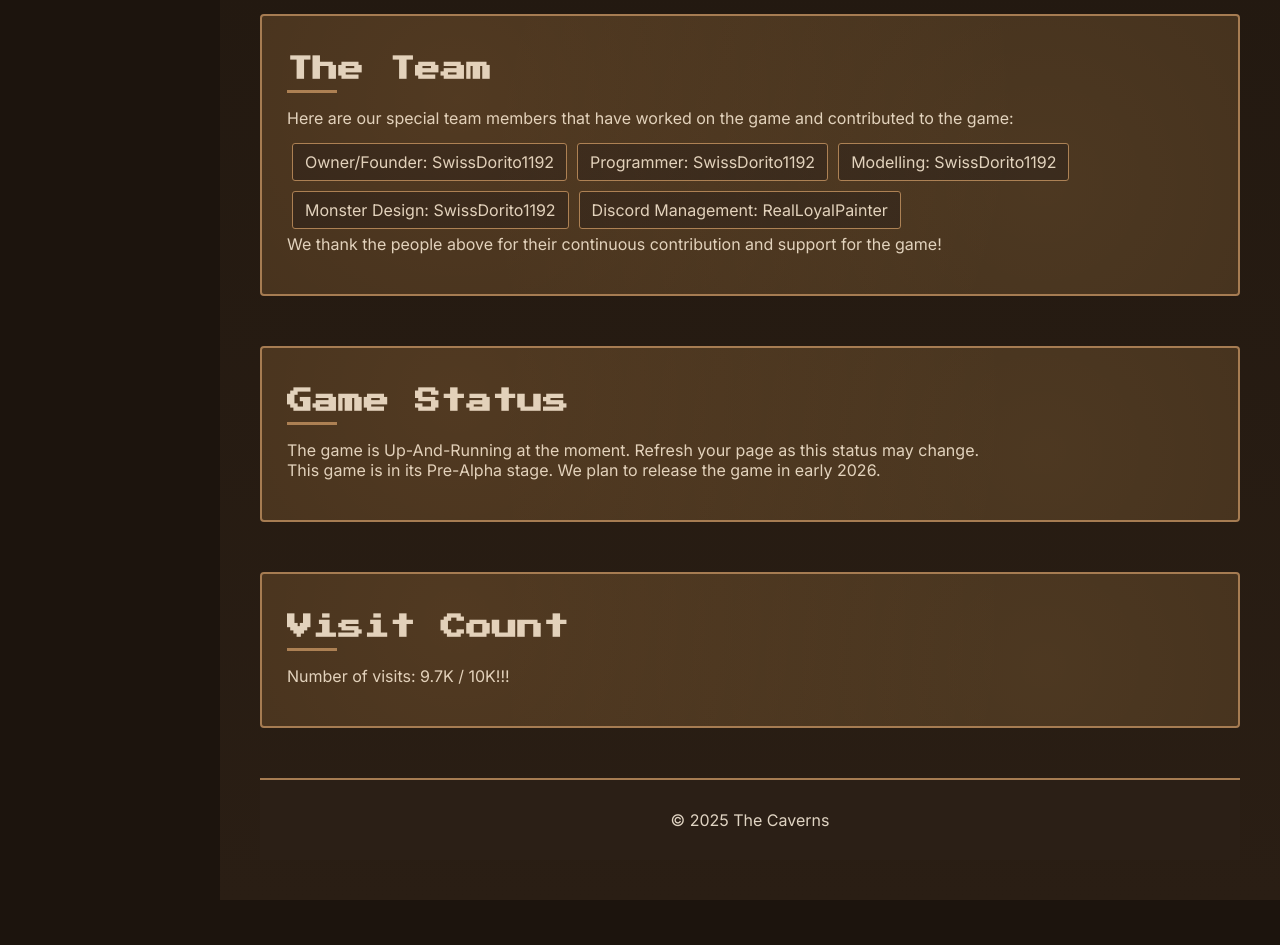
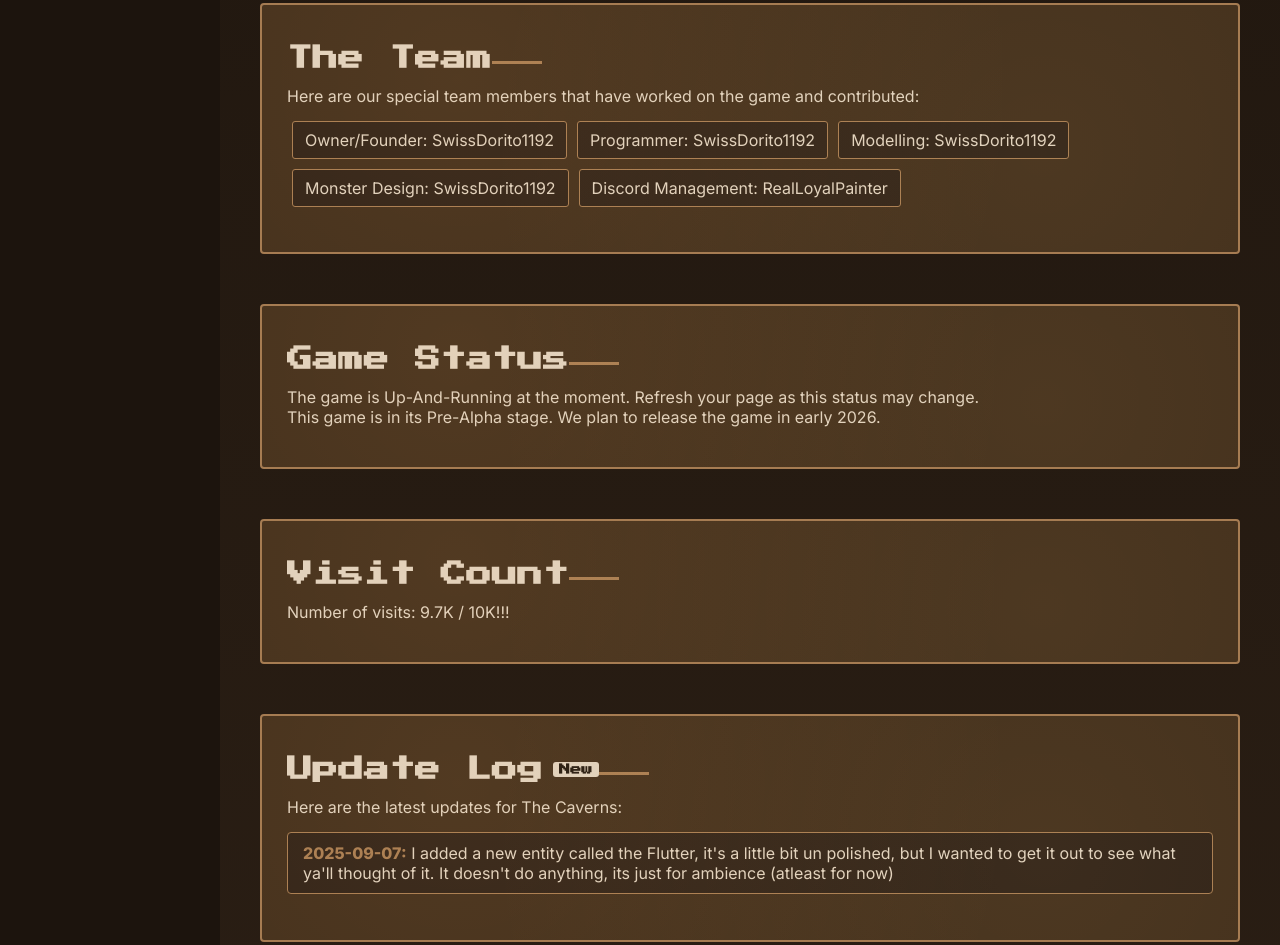
Before and after one commit to Ghatten5/thecaverns, a plain HTML site: page index.html in a window 1280 px wide. Shown: the part 916-1861 px from the top of the page. Before the commit the page ends 1816 px from the top, so only its background shows below. Drawn offline with nearby package versions, Linux system fonts and the light colour scheme.

Commit message:
Update index.html

```diff
--- a/index.html
+++ b/index.html
@@ -72,7 +72,6 @@ section.visible {
     opacity:1;
     transform: translateY(0);
 }
-
 section::before {
     content:'';
     position:absolute;
@@ -87,6 +86,8 @@ h2 {
     font-family:'Press Start 2P', monospace;
     font-size:1.6rem;
     margin-bottom:15px;
+    display:flex;
+    align-items:center;
 }
 h2::after {
     content:'';
@@ -95,6 +96,15 @@ h2::after {
     height:3px;
     background:#a67c52;
     margin-top:8px;
+}
+.new-badge {
+    background:#e0d4c3;
+    color:#1c140d;
+    font-family:'Press Start 2P', monospace;
+    font-size:0.7rem;
+    padding:2px 6px;
+    margin-left:10px;
+    border-radius:3px;
 }
 
 /* Team */
@@ -146,6 +156,23 @@ footer {
     margin-top:20px;
 }
 
+/* Update Log */
+#update-log ul {
+    list-style:none;
+    padding-left:0;
+    margin-top:15px;
+}
+#update-log ul li {
+    background:#2b1f16;
+    padding:10px 15px;
+    margin:6px 0;
+    border:1px solid #a67c52;
+    border-radius:4px;
+}
+#update-log ul li strong {
+    color:#a67c52;
+}
+
 /* Particles */
 #tsparticles {
     position:fixed;
@@ -192,6 +219,7 @@ footer {
         <a href="#team">The Team</a>
         <a href="#status">Status</a>
         <a href="#visit-count">Visit Count</a>
+        <a href="#update-log">Update Log <span class="new-badge">New</span></a>
     </nav>
 </aside>
 
@@ -210,7 +238,7 @@ footer {
 
 <section id="team" class="team">
     <h2>The Team</h2>
-    <p>Here are our special team members that have worked on the game and contributed to the game:</p>
+    <p>Here are our special team members that have worked on the game and contributed:</p>
     <ul>
         <li>Owner/Founder: SwissDorito1192</li>
         <li>Programmer: SwissDorito1192</li>
@@ -218,7 +246,6 @@ footer {
         <li>Monster Design: SwissDorito1192</li>
         <li>Discord Management: RealLoyalPainter</li>
     </ul>
-    <p>We thank the people above for their continuous contribution and support for the game!</p>
 </section>
 
 <section id="status">
@@ -230,6 +257,14 @@ footer {
 <section id="visit-count">
     <h2>Visit Count</h2>
     <p>Number of visits: <span id="visitValue">9.7K / 10K!!!</span></p>
+</section>
+
+<section id="update-log">
+    <h2>Update Log <span class="new-badge">New</span></h2>
+    <p>Here are the latest updates for The Caverns:</p>
+    <ul>
+        <li><strong>2025-09-07:</strong> I added a new entity called the Flutter, it's a little bit un polished, but I wanted to get it out to see what ya'll thought of it. It doesn't do anything, its just for ambience (atleast for now)</li>
+    </ul>
 </section>
 
 <footer>&copy; 2025 The Caverns</footer>
```
